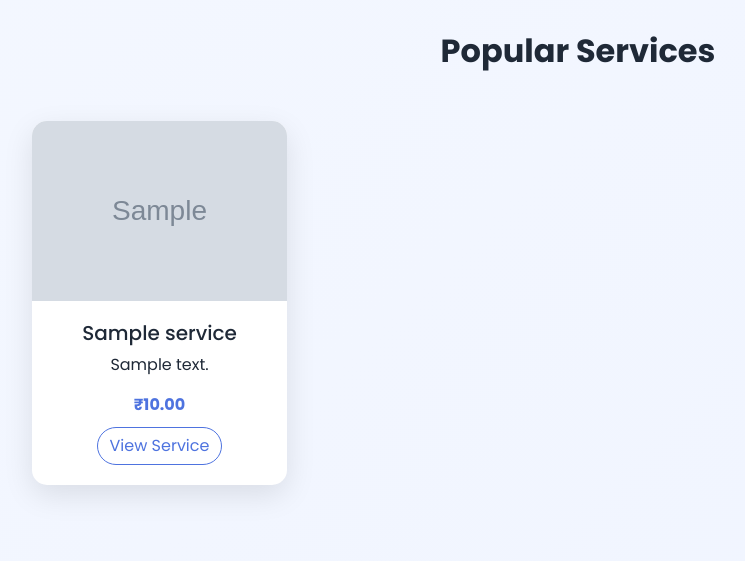
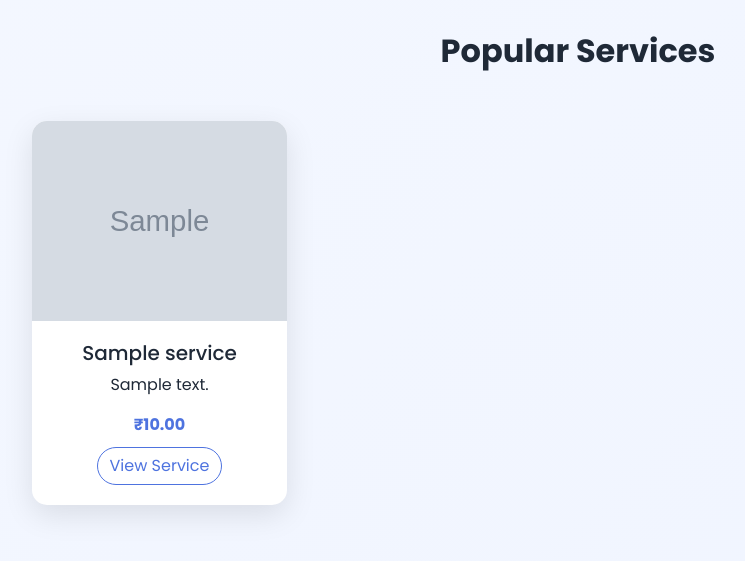
Before and after one commit to Vedant-09331/LocalServiceManagement, a Django app: page / in a window 1280 px wide. Shown: the part 1467-2028 px from the top of the page, without its empty margins (62-807 px from the left). Run offline with Django 5.2, Linux system fonts and the light colour scheme; tables that the repository leaves empty hold one stand-in row (values such as "Sample post"); grey boxes marked "Sample" are stand-in pictures.

Commit message:
Fixed broken image visibility on Home page and across site. Replaced failing placeholder CDN with placehold.co.

```diff
--- a/LocalServiceManagement/templates/bookings/book_service.html
+++ b/LocalServiceManagement/templates/bookings/book_service.html
@@ -17,7 +17,7 @@
             {% if service.image %}
             <img src="{{ service.image.url }}" class="img-fluid h-100 w-100 object-fit-cover">
             {% else %}
-            <img src="https://via.placeholder.com/500x500" class="img-fluid h-100 w-100 object-fit-cover">
+            <img src="https://placehold.co/300x200" class="img-fluid h-100 w-100 object-fit-cover">
             {% endif %}
           </div>
 
@@ -31,7 +31,7 @@
               {% if professional.photo %}
               <img src="{{ professional.photo.url }}" class="rounded-circle me-3" width="60" height="60">
               {% else %}
-              <img src="https://via.placeholder.com/60" class="rounded-circle me-3">
+              <img src="https://placehold.co/60" class="rounded-circle me-3">
               {% endif %}
               <div>
                 <h6 class="mb-0 fw-bold">{{ professional.name }}</h6>
--- a/LocalServiceManagement/templates/core/home.html
+++ b/LocalServiceManagement/templates/core/home.html
@@ -148,9 +148,13 @@ Popular Services
 
 <div class="service-card">
 
-{% if service.image %}
-<img src="{{ service.image.url }}">
-{% endif %}
+            <div class="service-image">
+                {% if service.image %}
+                    <img src="{{ service.image.url }}" class="img-fluid" style="height:200px; width:100%; object-fit:cover;">
+                {% else %}
+                    <img src="https://placehold.co/600x400?text={{ service.name|urlencode }}" class="img-fluid" style="height:200px; width:100%; object-fit:cover;">
+                {% endif %}
+            </div>
 
 <div class="service-info">
 
--- a/LocalServiceManagement/templates/services/service_detail.html
+++ b/LocalServiceManagement/templates/services/service_detail.html
@@ -13,7 +13,7 @@
 {% if service.image %}
 <img src="{{ service.image.url }}" class="img-fluid rounded shadow service-img">
 {% else %}
-<img src="https://via.placeholder.com/600x400" class="img-fluid rounded shadow">
+<img src="https://placehold.co/600x400?text={{ service.name|urlencode }}" class="img-fluid rounded shadow">
 {% endif %}
 </div>
 
--- a/LocalServiceManagement/templates/services/services_list.html
+++ b/LocalServiceManagement/templates/services/services_list.html
@@ -60,7 +60,7 @@
       {% if service.image %}
         <img src="{{ service.image.url }}" class="card-img-top" style="height:200px; object-fit:cover;">
       {% else %}
-        <img src="https://via.placeholder.com/300x200?text={{ service.name|urlencode }}" class="card-img-top" style="height:200px; object-fit:cover;">
+        <img src="https://placehold.co/600x400?text={{ service.name|urlencode }}" class="card-img-top" style="height:200px; object-fit:cover;">
       {% endif %}
 
       <div class="card-body">
```
